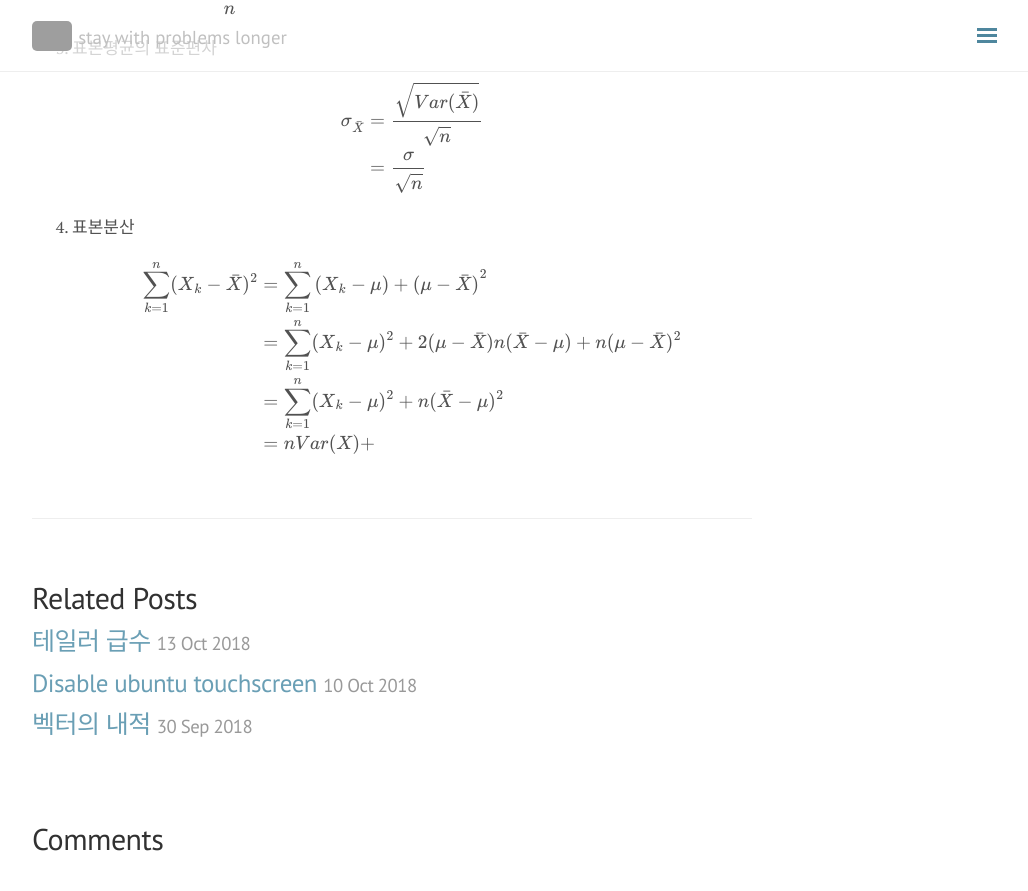
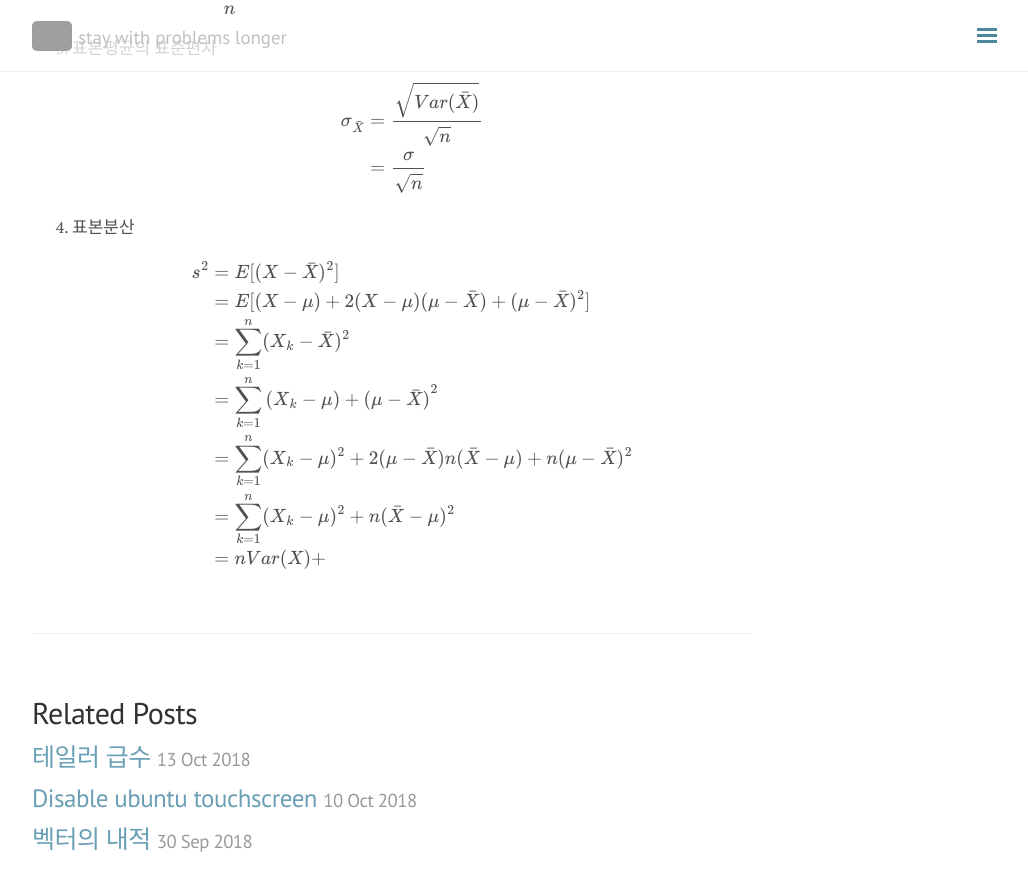
Before and after one commit to seokhoonj/seokhoonj.github.io, a Jekyll site: the page built from _posts/Etc/2018-10-15-Etc-study.md, in a window 1280 px wide and 900 px high, scrolled down 1816 px. Shown: the top 891 px of the window, without its empty margins (248-1276 px from the left). Built offline with Jekyll 4.4.1, drawn with Linux system fonts in a browser that asks for light colours; nearby versions of some CDN libraries; formulas are drawn with MathJax 3; comment, search, counter and statistics services are not loaded; before the commit the page ends 2684 px from its top, so only the background shows below that; grey boxes are pictures that could not be loaded.

Commit message:
add _posts

```diff
--- a/_posts/Etc/2018-10-15-Etc-study.md
+++ b/_posts/Etc/2018-10-15-Etc-study.md
@@ -73,7 +73,10 @@ Mean-Variance Portfolio Theory
 
 4. 표본분산
 \\( \begin{align}
-\sum\_{k=1}^{n}(X\_k - \bar{X})^2 & = \sum\_{k=1}^{n}\{(X\_k - \mu) + (\mu - \bar{X})\}^2
+        s^2 & = E\[(X-\bar{X})^2\]
+\\\\ & = E\[(X - \mu) + 2(X - \mu)(\mu-\bar{X}) + (\mu - \bar{X})^2\]
+\\\\ & = \sum\_{k=1}^{n}(X\_k - \bar{X})^2
+\\\\ & = \sum\_{k=1}^{n}\{(X\_k - \mu) + (\mu - \bar{X})\}^2
 \\\\ & = \sum\_{k=1}^{n}(X\_k - \mu)^2 + 2(\mu - \bar{X})n(\bar{X} - \mu) + n(\mu - \bar{X})^2
 \\\\ & = \sum\_{k=1}^{n}(X\_k - \mu)^2 + n(\bar{X} - \mu)^2
 \\\\ & = nVar(X) +
```
